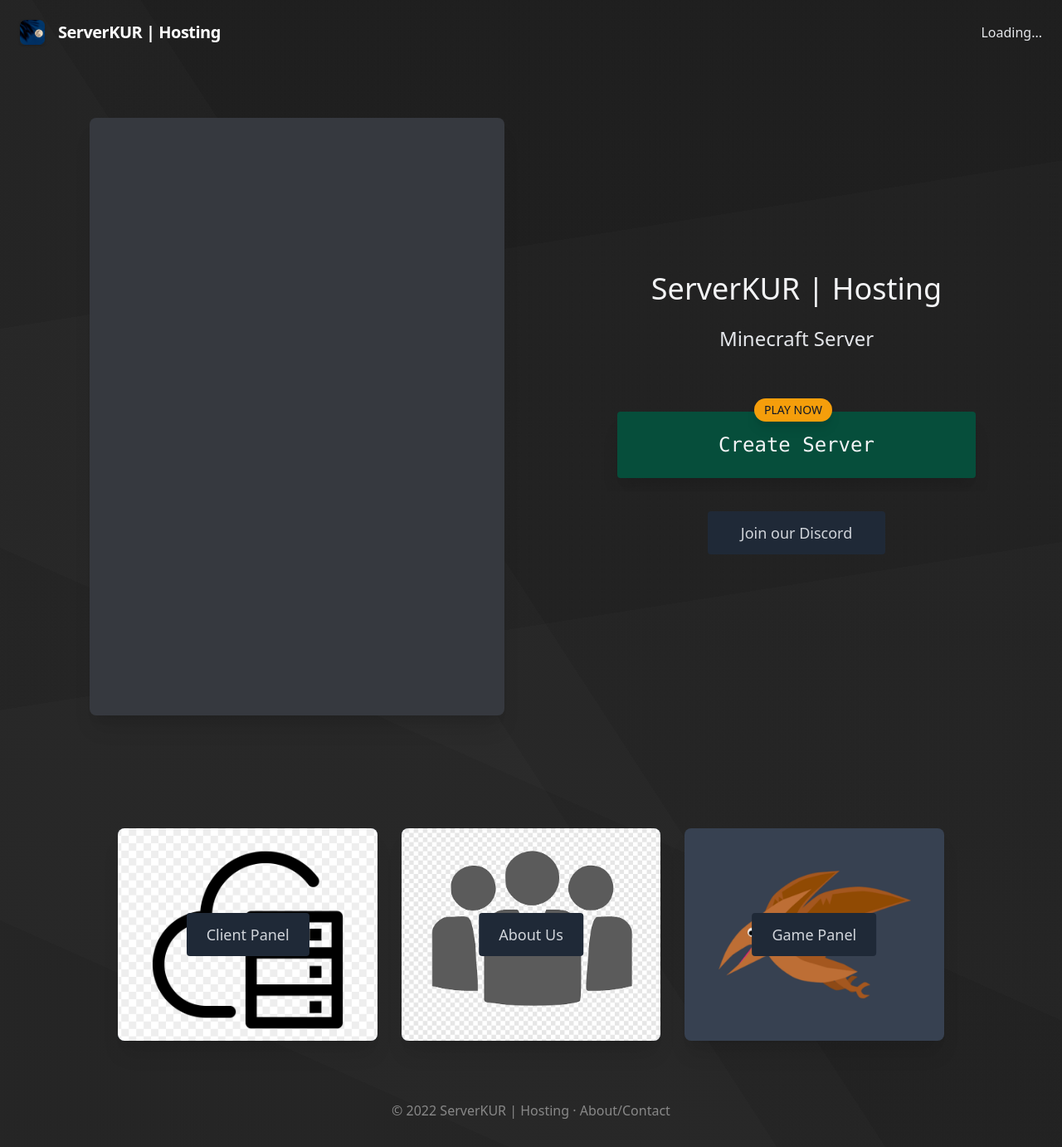
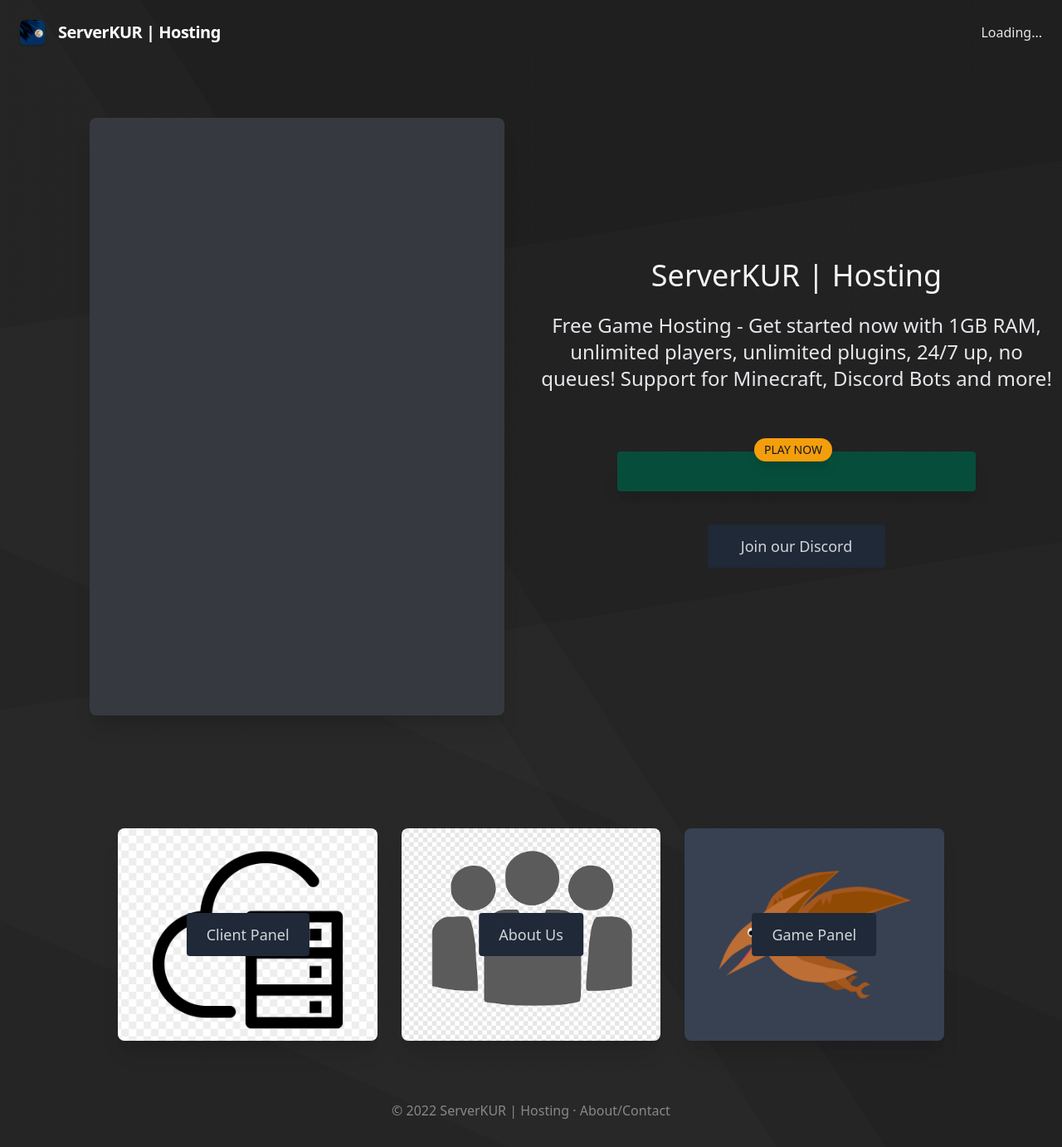
Before and after one commit to serverkur/serverkur-en, a Jekyll site: the page built from docs/index.md, in a window 1280 px wide. Shown: the whole page at 83% size. Built offline with Jekyll 4.4.1, drawn with Linux system fonts in a browser that asks for light colours; a script that is not in the unit is left out; comment, search, counter and statistics services are not loaded.

Commit message:
Update home.html

```diff
--- a/docs/_layouts/home.html
+++ b/docs/_layouts/home.html
@@ -6,15 +6,14 @@
 <div class="flex flex-wrap md:flex-row-reverse justify-center items-center text-center py-4">
     <div class="w-full lg:w-1/2">
         <h1 class="text-4xl text-gray-100 pt-12 lg:pt-0">{{ site.serverName }}</h1>
-        <h2 class="text-2xl text-gray-200 pt-6" id="serverVer">Minecraft Server</h2>
+        <h2 class="text-2xl text-gray-200 pt-6" id="serverVer">Free Game Hosting - Get started now with 1GB RAM, unlimited players, unlimited plugins, 24/7 up, no queues! Support for Minecraft, Discord Bots and more!</h2>
 
         <div class="rounded overflow-hidden w-full sm:w-4/5 md:w-3/4 mx-auto mt-10 mb-6">
             <div class="px-6 py-4">
                 <div class="text-sm font-thin -mb-3" id="serverPlaynow">
                     <span class="inline-block bg-yellow-500 rounded-full px-3 py-1 text-sm font-thin uppercase text-gray-900 mr-2 shadow-lg">Play Now</span>
                 </div>
-                <p class="text-gray-100 text-base bg-green-900 rounded py-6 px-3 sm:text-xl md:text-2xl font-mono overflow-hidden shadow-xl select-all" id="serverIP" data-clipboard-text="{{ site.serverIP }}">
-                    {{ site.serverIP }}
+                <p class="text-gray-100 text-base bg-green-900 rounded py-6 px-3 sm:text-xl md:text-2xl font-mono overflow-hidden shadow-xl select-all" id="serverIP"><a href="http://en.servekur.net" </a>
                 </p>
             </div>
         </div>
```
